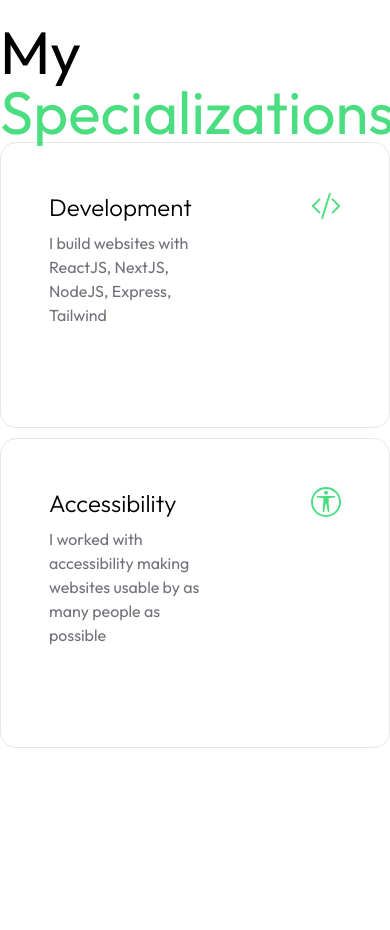
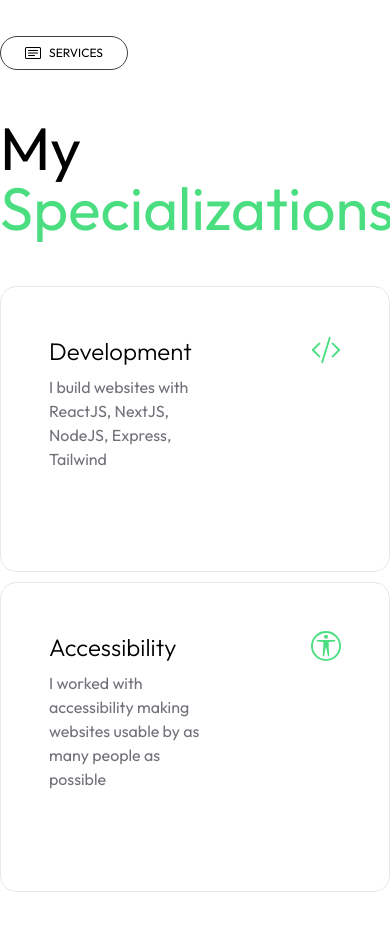
Before and after one commit to fdhammond/portfolio, a Next.js app: page /resume in a window 390 px wide. Shown: the top 930 px of the page. Before the commit the page ends 858 px from the top, so only its background shows below. Built offline with nearby package versions, Linux system fonts and the light colour scheme.

Commit message:
change text display in resume page, new behaviour for mobile view\

```diff
--- a/pages/resume.js
+++ b/pages/resume.js
@@ -38,8 +38,8 @@
     <div ref={ref} className="md:mt-24 md:h-1/2 pt-10" id="resume">
       <motion.div animate={animation} className="md:mt-24 xs:mt-24">
         <Button Icon={BsCardText} text={"Services"} />
-        <h1 className="text-6xl break-normal md:mb-12">
-          My <span className="text-green-400">Specializations</span>
+        <h1 className="text-6xl xs:text-6xl break-normal md:mb-12">
+          My <span className="text-green-400 mr-4">Specializations</span>
         </h1>
         <div className="xs:mt-12">
           <Specialization
--- a/tailwind.config.js
+++ b/tailwind.config.js
@@ -14,8 +14,8 @@
         sans: ["Outfit"],
       },
       screens: {
-        'xs': '475px',
-      }
+        xs: "390px",
+      },
     },
   },
   plugins: [],
```
